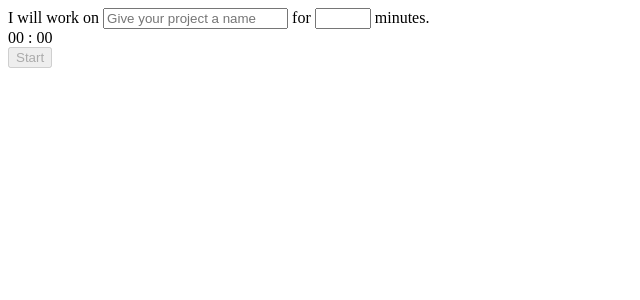
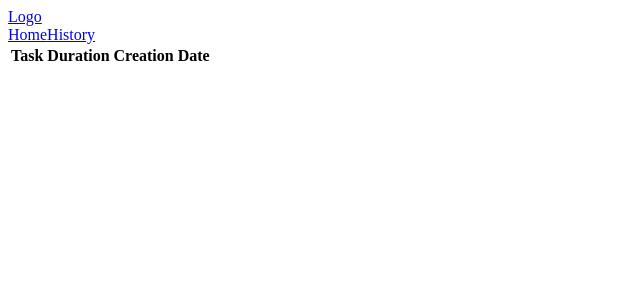
Before and after one commit to ayyyub777/TimelyBound, a React (Vite) app: page /history in a window 1280 px wide. Shown: the top 300 px of the page, without its empty margins (0-640 px from the left). Built offline with nearby package versions, Linux system fonts and the light colour scheme.

Commit message:
Add React Router

```diff
--- a/package.json
+++ b/package.json
@@ -11,7 +11,8 @@
   },
   "dependencies": {
     "react": "^18.2.0",
-    "react-dom": "^18.2.0"
+    "react-dom": "^18.2.0",
+    "react-router-dom": "^6.16.0"
   },
   "devDependencies": {
     "@types/react": "^18.2.15",
--- a/src/App.jsx
+++ b/src/App.jsx
@@ -1,14 +1,21 @@
+import { BrowserRouter as Router, Routes, Route } from 'react-router-dom';
 import { useState } from "react";
-import History from "./History"
-import Timer from "./Timer"
+import NavBar from './components/NavBar';
+import PageNotFound from './components/PageNotFound';
+import History from "./History";
+import Timer from "./Timer";
 
 function App() {
   const [storageData, setStorageData] = useState(JSON.parse(localStorage.getItem("tasks")) || []);
   return (
-    <>
-      <Timer storageData={storageData} setStorageData={setStorageData}/>
-      <History storageData={storageData}/>
-    </>
+    <Router>
+      <NavBar />
+      <Routes>
+        <Route path="/" element={<Timer storageData={storageData} setStorageData={setStorageData}/>} />
+        <Route path="/history" element={<History storageData={storageData}/>} />
+        <Route path="*" element={<PageNotFound />} />
+      </Routes>
+    </Router>
   )
 }
 
--- a/src/History.jsx
+++ b/src/History.jsx
@@ -1,12 +1,25 @@
 export default function History({storageData}) {
   return (
-    <div>
-        <ul>
-            {storageData.map((item) => {
-                const {activity, duration} = item;
-                return <li key={activity}>{`${activity} : ${duration} minutes`}</li>
-            })}
-        </ul>
-    </div>
+     <table>
+        <thead>
+          <tr>
+          <th>Task</th>
+          <th>Duration</th>
+          <th>Creation Date</th>
+        </tr>
+        </thead>
+        <tbody>
+          {storageData.map((item) => {
+            const {activity, duration} = item;
+            return (
+              <tr key={`${activity}${Math.random()}`}>
+                <td>{activity}</td>
+                <td>{duration}</td>
+                <td>2 Days ago</td>
+              </tr>
+            )
+          })}
+        </tbody>
+   </table>
   );
 }
--- a/src/Timer.jsx
+++ b/src/Timer.jsx
@@ -7,27 +7,32 @@ import ToggleButton from "./components/ToggleButton";
 export default function Timer({storageData, setStorageData}) {
   const [time, setTime] = useState({ min: 0, sec: 0 });
   const [isRunning, setIsRunning] = useState(false);
-  const [task, setTask] = useState({activity : "", duration : 0});
+  const [task, setTask] = useState({activity : "", duration : 0, timeLeft : 0});
   const taskIsSet = task.activity !== "" && task.duration > 0;
   const intervalId = useRef();
 
   useEffect(() => {
-    if (taskIsSet && time.sec === 0 && time.min === 0) {
+    return () => {
+      clearInterval(intervalId.current);
+    };
+
+  }, []);
+
+  const trackTimer = () => {
+    if (time.sec === 0 && time.min === 0) {
       console.log("beep beep beep!!!");
-      return () => {
-        clearInterval(intervalId.current);
-      };
-    }
-  }, [taskIsSet, time]);
-
-  const handleTime = (shouldStart) => {
-    if(task.duration === time.min){
-      const updatedStorageData = [...storageData, task];
+      var updatedStorageData = [...storageData, task];
       localStorage.setItem("tasks", JSON.stringify(updatedStorageData));
       setStorageData(updatedStorageData);
     }
+
+  }
+
+
+  const handleTime = (shouldStart) => {
     if (shouldStart && taskIsSet) {
       setIsRunning(true);
+      trackTimer();
       intervalId.current = setInterval(() => {
         updateTime();
       }, 1000);
@@ -67,7 +72,7 @@ export default function Timer({storageData, setStorageData}) {
 
   return (
     <div>
-      <TaskForm handleForm={handleForm} isRunning={isRunning}/>
+      <TaskForm handleForm={handleForm} isRunning={isRunning} time={time}/>
       <TimeDisplay time={time}/>
       <ToggleButton handleTime={handleTime} isRunning={isRunning} taskIsSet={taskIsSet}/>
     </div>
--- /dev/null
+++ b/src/components/NavBar.jsx
@@ -0,0 +1,15 @@
+import { Link } from "react-router-dom";
+
+export default function NavBar() {
+  return (
+    <header>
+        <div>
+            <Link to="/">Logo</Link>
+        </div>
+        <nav>
+            <Link to="/">Home</Link>
+            <Link to="/history">History</Link>
+        </nav>
+    </header>
+  );
+}
--- /dev/null
+++ b/src/components/PageNotFound.jsx
@@ -0,0 +1,3 @@
+export default function PageNotFound() {
+  return <div>PageNotFound</div>;
+}
```
Also changed, not shown: 1 other file (tests, documents, lock files or other folders).
